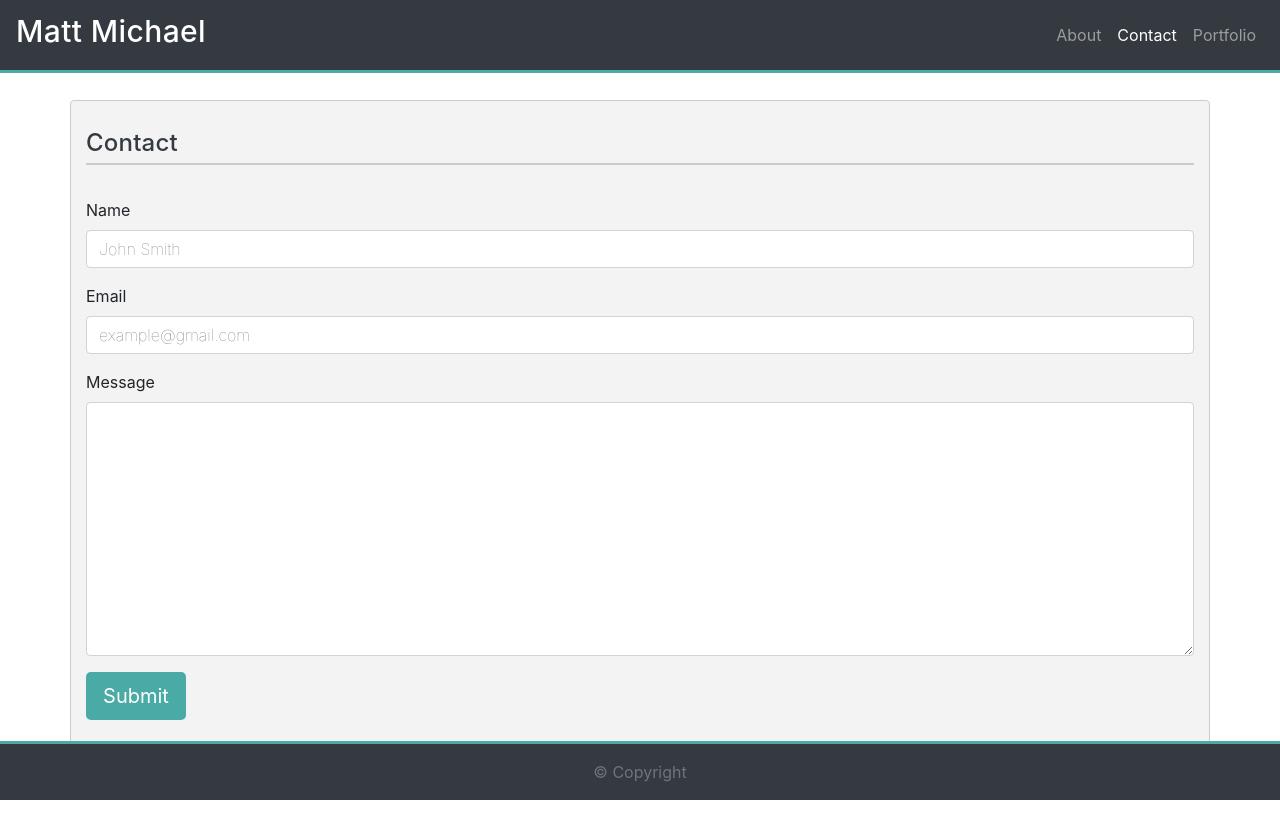
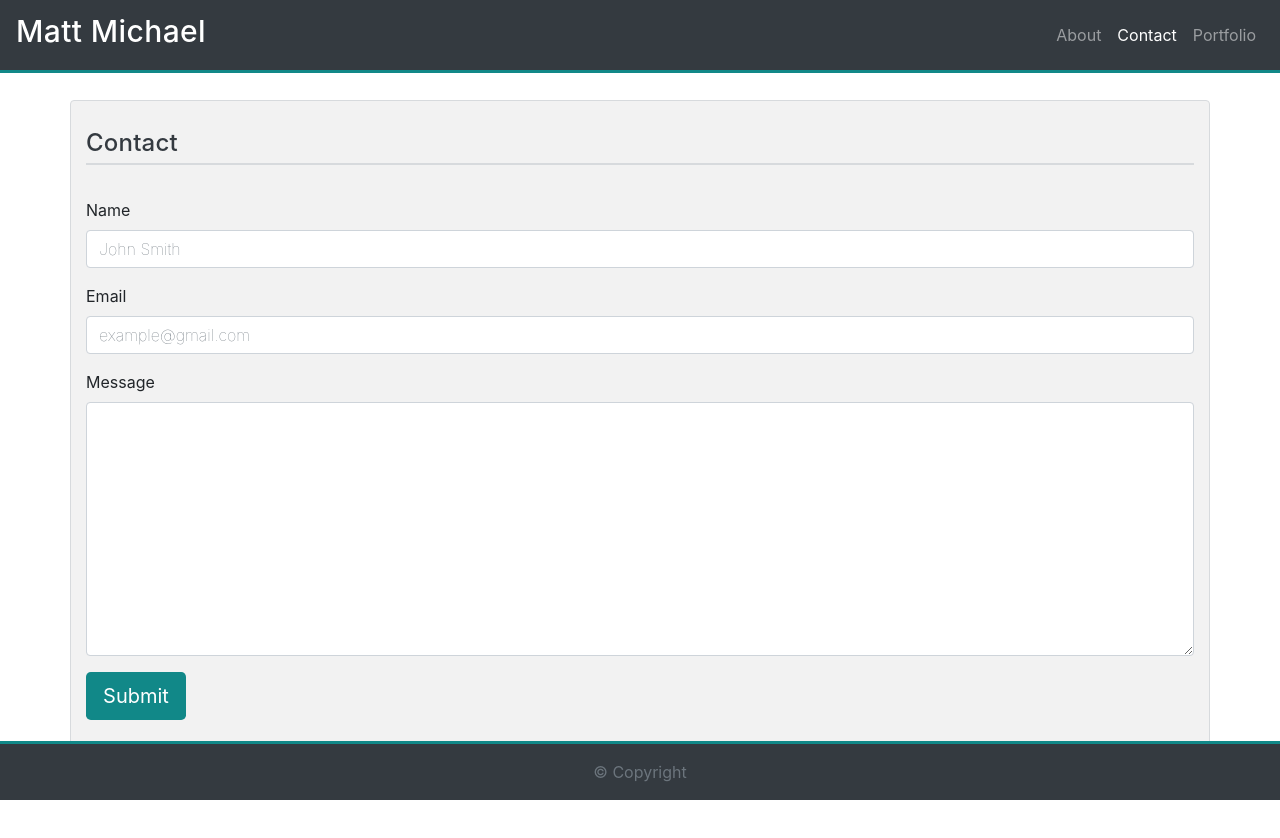
Before and after one commit to matthewemichael/bootstrap-portfolio, a plain HTML site: page contact.html in a window 1280 px wide. Drawn offline with nearby package versions, Linux system fonts and the light colour scheme.

Commit message:
modified color palette

```diff
--- a/assets/css/style.css
+++ b/assets/css/style.css
@@ -4,12 +4,12 @@ body {
 }
 
 .navbar {
-    border-bottom: 3px solid #4aaaa5;
+    border-bottom: 3px solid #118888;
 }
 
 #mainContainer {
-    border: 1px solid #cccccc;
-    background: rgb(243, 243, 243);
+    border: 1px solid #d7dadd;
+    background: #f2f2f2;
 }
 
 h2 {
@@ -23,7 +23,7 @@ h3 {
     font-size: 24px;
     line-height: 40px;
     letter-spacing: 0.2px;
-    border-bottom: 2px solid #cccccc;
+    border-bottom: 2px solid #d7dadd;
     margin-top: 2%;
     margin-bottom: 3%;
 }
@@ -48,13 +48,13 @@ p.aboutMe {
     bottom: 0;
     width: 100%;
     text-align: center;
-    border-top: 3px solid #4aaaa5;
+    border-top: 3px solid #118888;
 }
 
 .btn-default {
     width: 100px;
     color: #ffffff;
-    background-color: #4aaaa5;
+    background-color: #118888;
     margin-bottom: 3%;
 }
 
@@ -76,6 +76,7 @@ p.aboutMe {
     height: 35px;
     padding-top: 5px;
     background-color: #343a40;
+    border: 1px solid #8899aa;
     color: #ffffff;
     text-align: center;
     letter-spacing: 0.6px;
```
